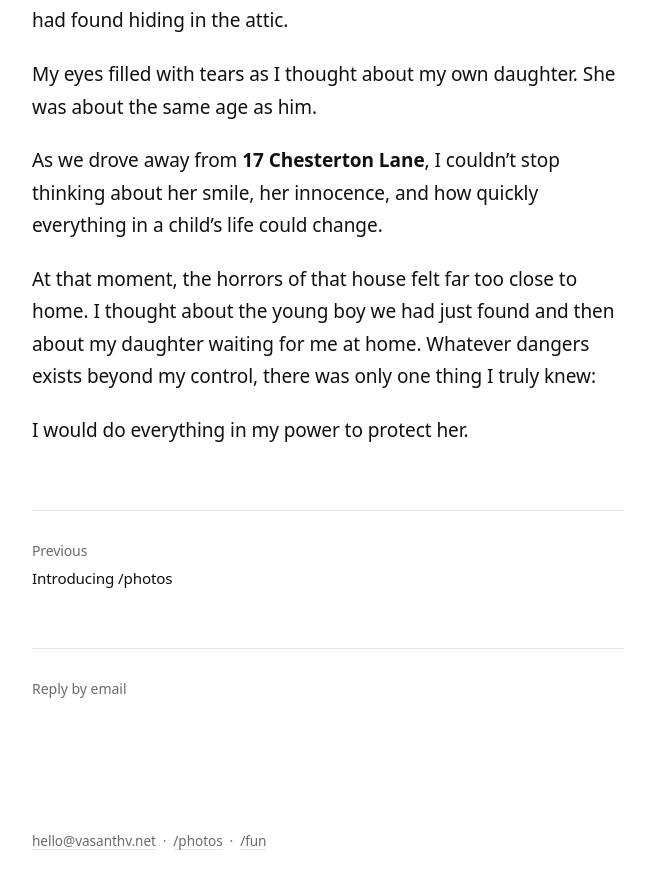
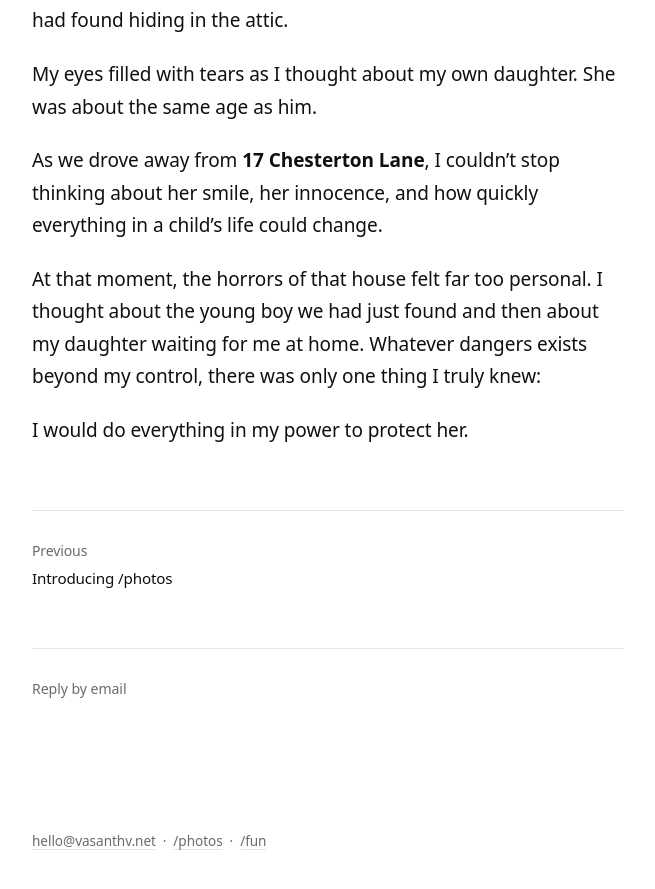
Before and after one commit to vasanthv/vasanthv.github.io, a Jekyll site: the page built from _posts/2026-09-02-17-chesterton-lane.md, in a window 1280 px wide and 900 px high, scrolled down 8868 px. Shown: the top 889 px of the window, without its empty margins (312-967 px from the left). Built offline with Jekyll 4.4.1, drawn with Linux system fonts in a browser that asks for light colours; a script that is not in the unit is left out.

Commit message:
Update 2026-09-02-17-chesterton-lane.md

```diff
--- a/_posts/2026-09-02-17-chesterton-lane.md
+++ b/_posts/2026-09-02-17-chesterton-lane.md
@@ -226,6 +226,6 @@ My eyes filled with tears as I thought about my own daughter. She was about the
 
 As we drove away from **17 Chesterton Lane**, I couldn't stop thinking about her smile, her innocence, and how quickly everything in a child's life could change.
 
-At that moment, the horrors of that house felt far too close to home. I thought about the young boy we had just found and then about my daughter waiting for me at home. Whatever dangers exists beyond my control, there was only one thing I truly knew:
+At that moment, the horrors of that house felt far too personal. I thought about the young boy we had just found and then about my daughter waiting for me at home. Whatever dangers exists beyond my control, there was only one thing I truly knew:
 
 I would do everything in my power to protect her.
```
